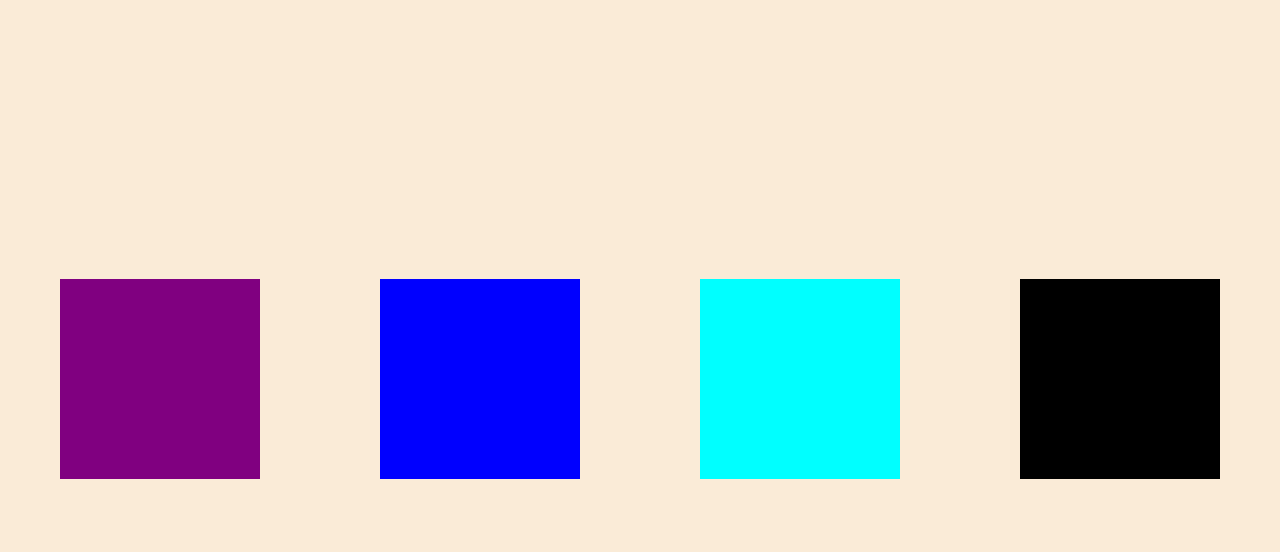
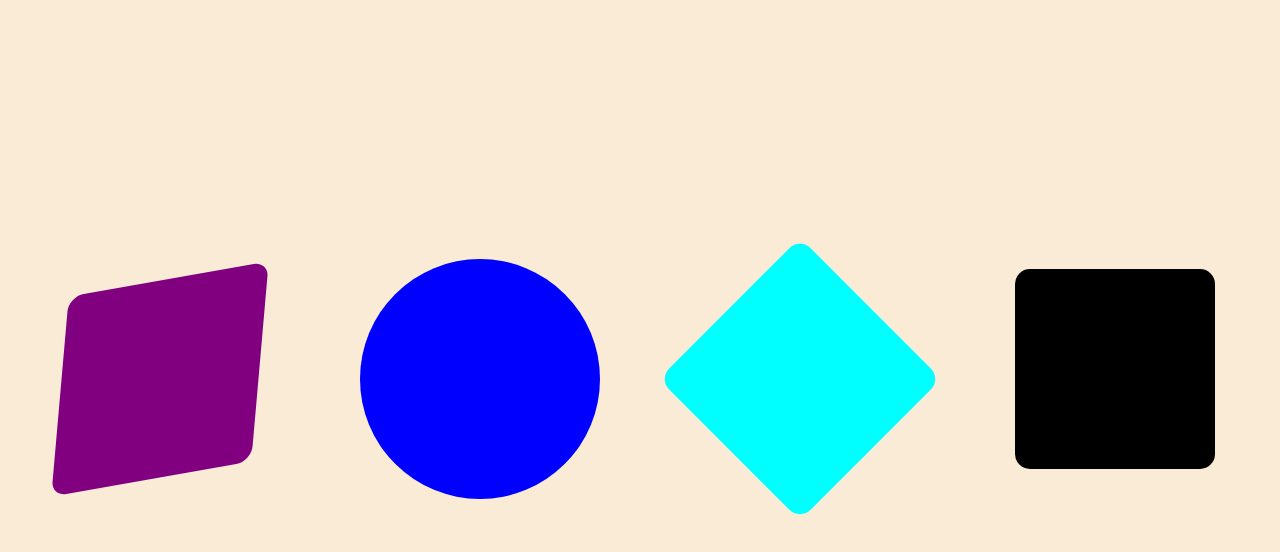
Before and after one commit to Kevin192212/claseslunes, a plain HTML site: page html/flexbox.html in a window 1280 px wide. Shown: the part 58-610 px from the top of the page. Drawn offline with Linux system fonts and the light colour scheme.

Commit message:
using property transform

```diff
--- a/html/flexbox.html
+++ b/html/flexbox.html
@@ -38,18 +38,29 @@
             width: 200px;
             height: 200px;
             background-color: #000;
+            border-radius: 15px;
+            transform: translate(-5px, -10px);
         }
 
         #son_one {
             background-color: aqua;
+            transform: rotate(45deg);
         }
 
         #son_two {
             background-color: blue;
+            transform: scale(1.2);
+            border-radius: 50%;
         }
 
         #son_three {
             background-color: purple;
+            transform: skew(-5deg, -10deg);
+        }
+
+        #son:hover {
+            transform: scale(1.2);
+            transition: all ease 0.7s;
         }
 
 
```
